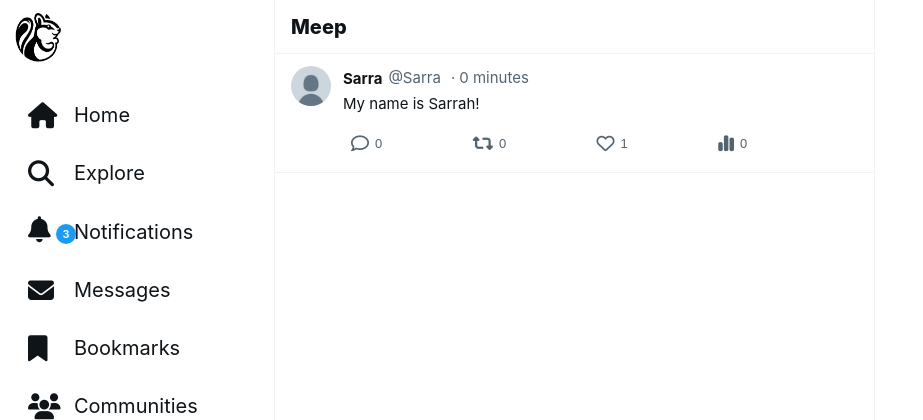
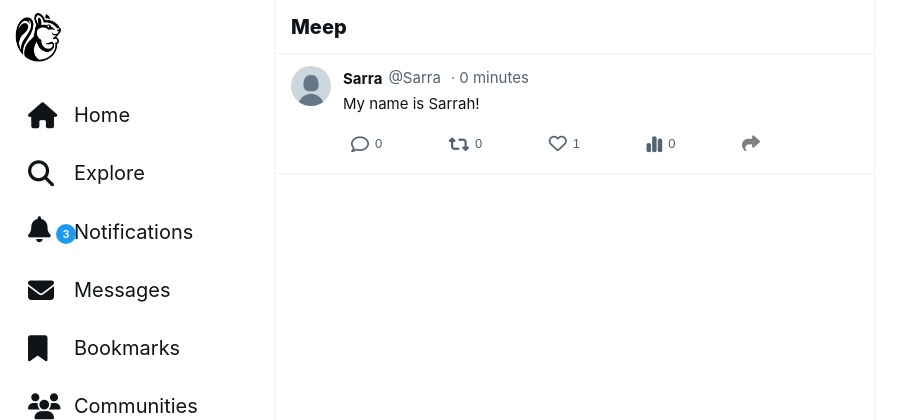
Before and after one commit to Sarra-dev/Squeaker, a Django app: page /meep_show/2 in a window 1280 px wide. Shown: the top 420 px of the page, without its empty margins (0-923 px from the left). Run offline with Django 5.2, Linux system fonts and the light colour scheme; a user stored in the database is signed in; data comes from the database, SQL or seed files in the repository; both versions use the stored data as it was after the commit.

Commit message:
share meep by link

```diff
--- a/squeaker/musker/templates/meep_show.html
+++ b/squeaker/musker/templates/meep_show.html
@@ -75,6 +75,9 @@
                         <i class="fas fa-chart-simple"></i>
                         <span>0</span>
                     </button>
+                    <button class="action-button">
+                        <a href="{% url 'meep_show' meep.id %}"><i class="fa-solid fa-share" style="color:gray"></i></a>
+                    </button>
                 </div>
             </div>
         </div>
```
Also changed, not shown: squeaker/db.sqlite3.
